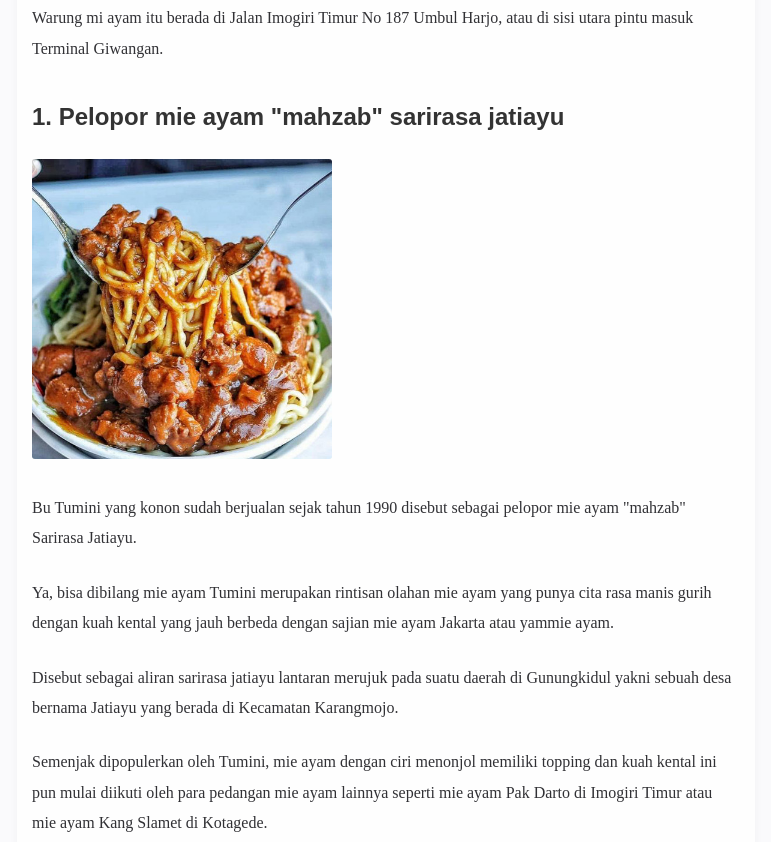
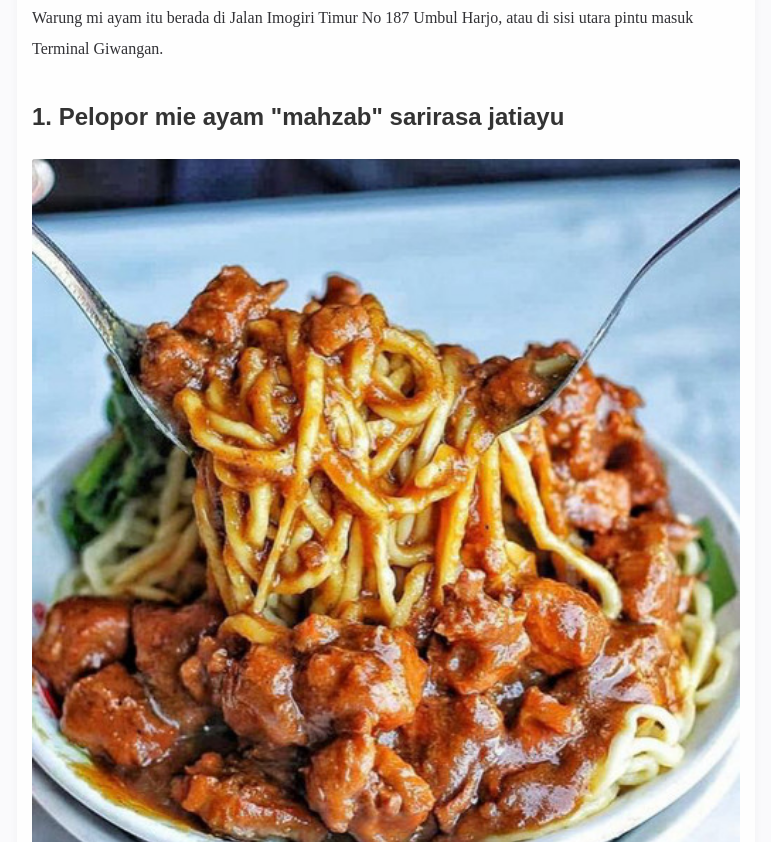
Before and after one commit to hasifpriyambudi/FP-PEMWEB, a plain HTML site: page artikel/kuliner/MieAyamTumini.html in a window 1280 px wide. Shown: the part 1139-1981 px from the top of the page, without its empty margins (254-1025 px from the left). Drawn offline with Linux system fonts and the light colour scheme; a web font is replaced by a local one.

Commit message:
edit gudeg dan tumini

```diff
--- a/artikel/kuliner/MieAyamTumini.html
+++ b/artikel/kuliner/MieAyamTumini.html
@@ -114,7 +114,7 @@
                                                 Warung mi ayam itu berada di Jalan Imogiri Timur No 187 Umbul Harjo, atau di sisi utara pintu masuk Terminal Giwangan.
                                             </p>
 											<h3>1. Pelopor mie ayam "mahzab" sarirasa jatiayu</h3>
-											<img src="../../assets/image/kuliner/mieayam1.jpg"sizes="(width: 300px) 50vw, 300px" style="width: 300px;"/>
+											<img src="../../assets/image/kuliner/mieayam1.jpg"sizes="(max-width: 776px) 100vw, 776px"/>
 											<p>
                                                 Bu Tumini yang konon sudah berjualan sejak tahun 1990 disebut sebagai pelopor mie ayam "mahzab" Sarirasa Jatiayu.
                                             </p>
```
Also changed, not shown: artikel/kuliner/GudegMbahLindu.html (+1 -1 lines), assets/image/kuliner/gudeg10.jpg (added).
